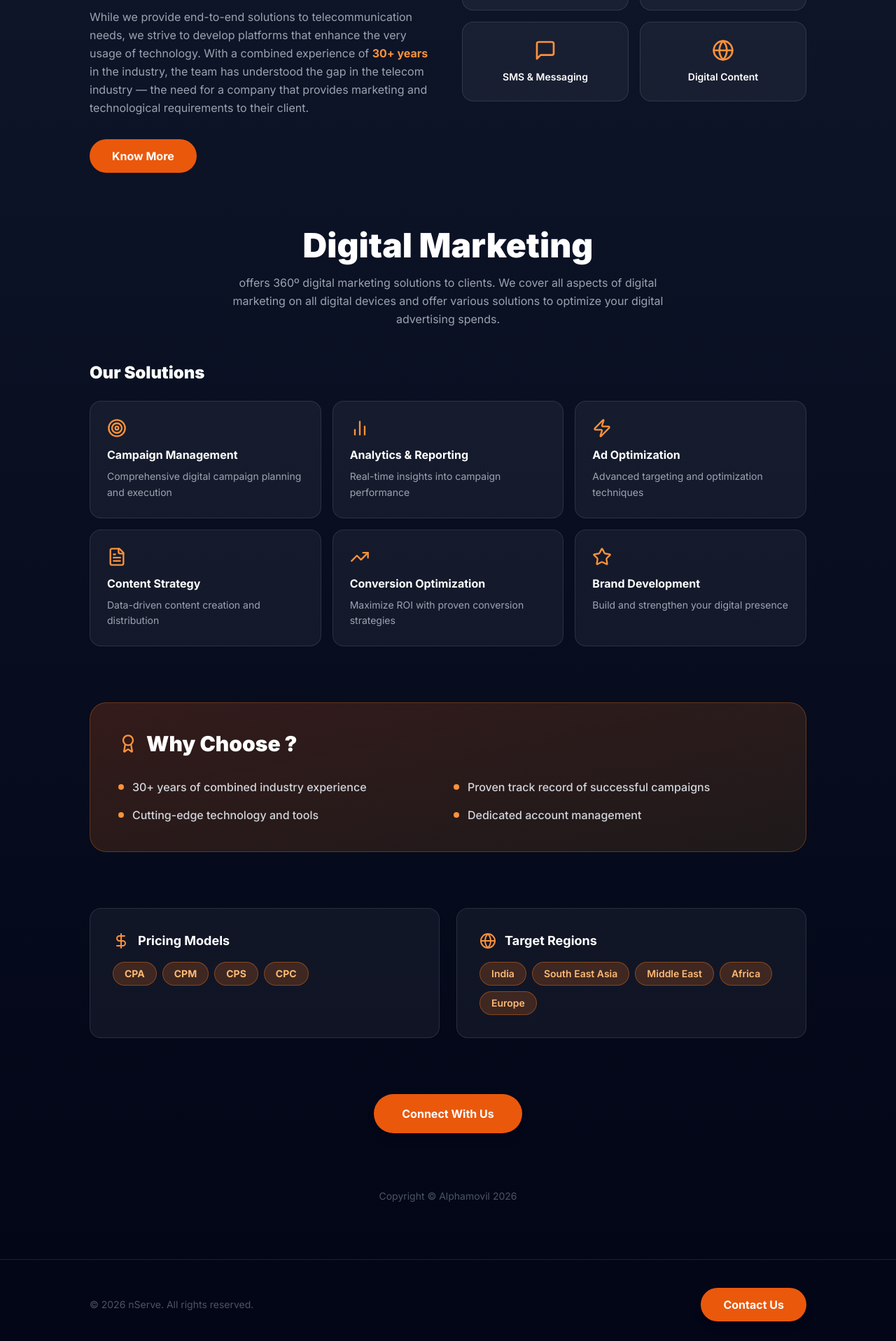
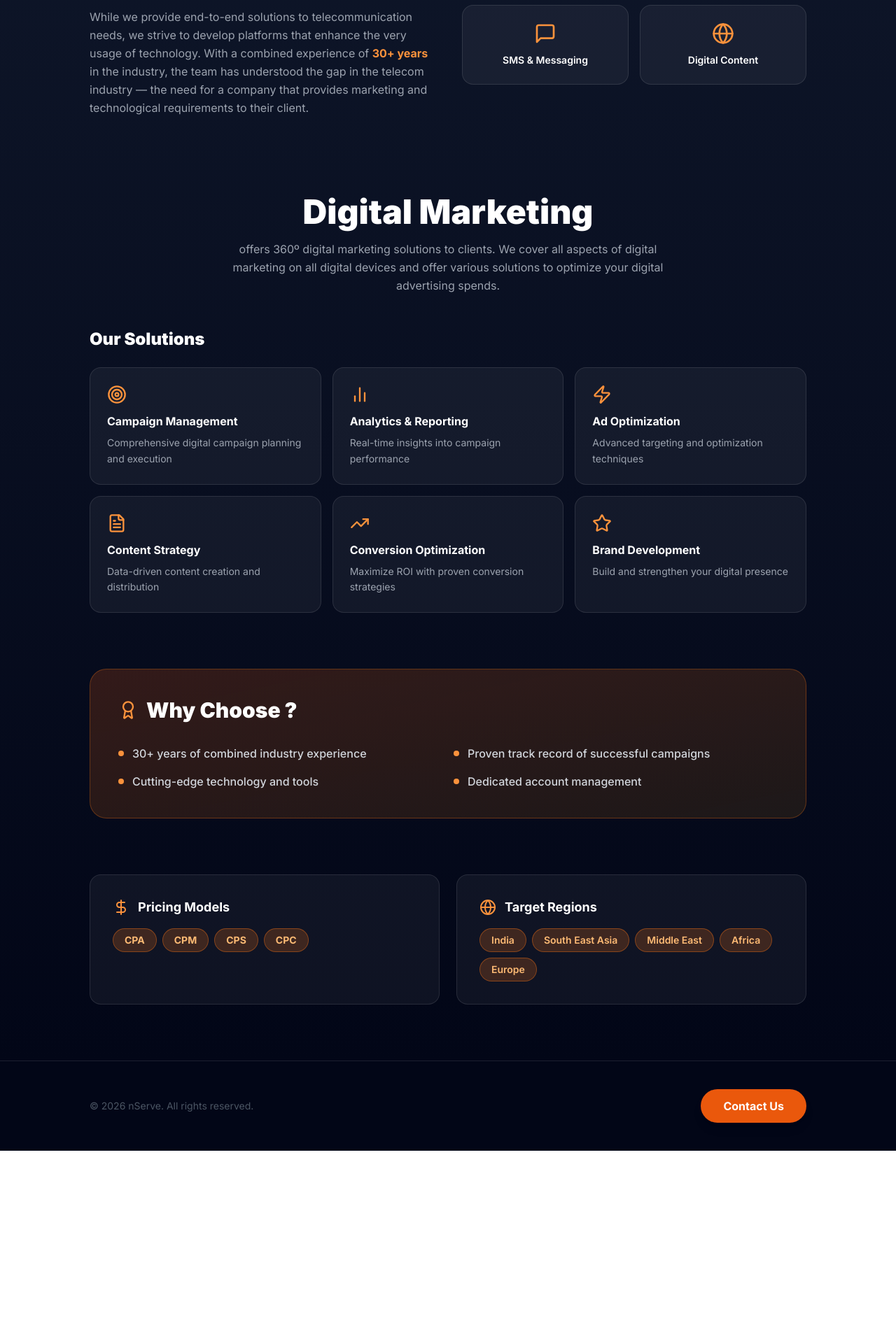
Before and after one commit to akashzeen-art/nServe.Service, a React (Vite) app: page /vas in a window 1280 px wide. Shown: the part 1142-3059 px from the top of the page at 70% size. After the commit the page ends 2787 px from the top, so only its background shows below. Built offline with nearby package versions, Linux system fonts and the light colour scheme.

Commit message:
Nutra: remove green gradient background

```diff
--- a/src/pages/Nutra.tsx
+++ b/src/pages/Nutra.tsx
@@ -38,7 +38,7 @@ const products = [
 
 export default function Nutra() {
   return (
-    <div className="min-h-screen bg-gradient-to-b from-green-700 via-emerald-500 to-teal-400">
+    <div className="min-h-screen bg-black">
       <Navbar title="Nutra & Wellness" />
 
       {/* Hero with GIF BG */}
--- a/src/pages/VAS.tsx
+++ b/src/pages/VAS.tsx
@@ -67,9 +67,9 @@ export default function VAS() {
               <p className="text-gray-400 leading-relaxed mb-8">
                 While we provide end-to-end solutions to telecommunication needs, we strive to develop platforms that enhance the very usage of technology. With a combined experience of <span className="text-orange-400 font-bold">30+ years</span> in the industry, the team has understood the gap in the telecom industry — the need for a company that provides marketing and technological requirements to their client.
               </p>
-              <button className="bg-orange-600 hover:bg-orange-700 text-white font-bold py-3 px-8 rounded-full transition-all duration-200 hover:scale-105 active:scale-95">
+              {/* <button className="bg-orange-600 hover:bg-orange-700 text-white font-bold py-3 px-8 rounded-full transition-all duration-200 hover:scale-105 active:scale-95">
                 Know More
-              </button>
+              </button> */}
             </div>
             <div className="grid grid-cols-2 gap-4">
               {services.map(({ icon: Icon, label }) => (
@@ -149,13 +149,13 @@ export default function VAS() {
             </div>
           </div>
 
-          <div className="text-center">
+          {/* <div className="text-center">
             <button className="bg-orange-600 hover:bg-orange-700 text-white font-bold py-4 px-10 rounded-full shadow-lg hover:shadow-xl transition-all duration-200 hover:scale-105 active:scale-95">
               Connect With Us
             </button>
-          </div>
+          </div> */}
 
-          <p className="text-center text-gray-600 text-sm">Copyright © Alphamovil 2026</p>
+          {/* <p className="text-center text-gray-600 text-sm">Copyright © Alphamovil 2026</p> */}
 
         </div>
       </div>
```
